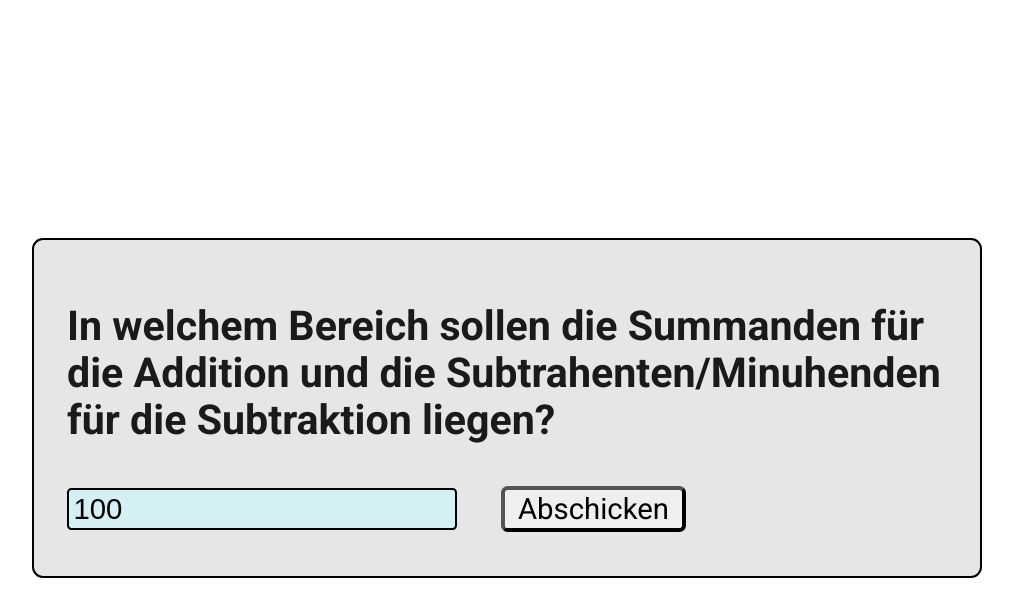
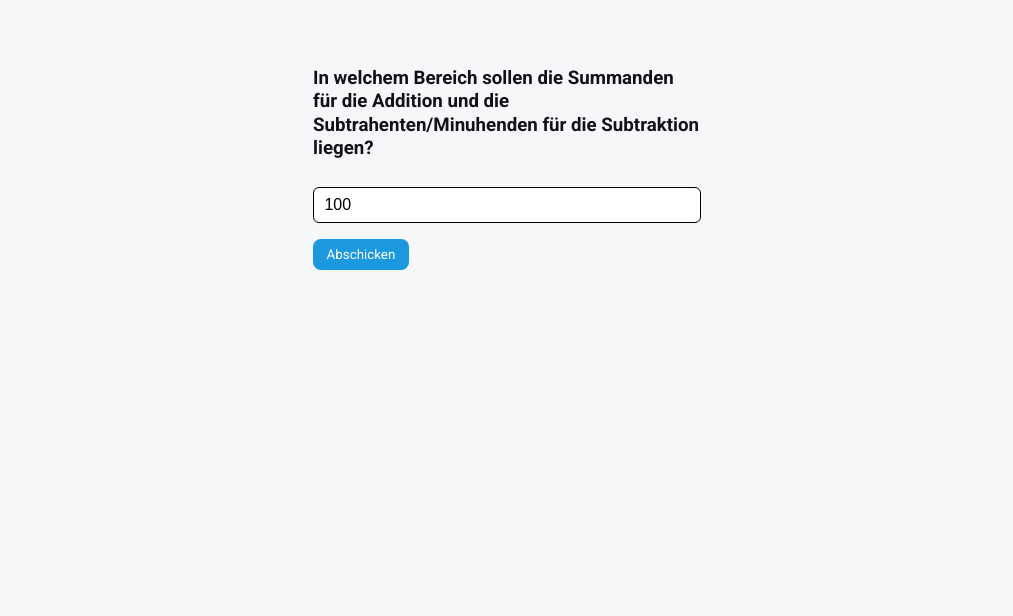
Before and after one commit to lt20202122/Wuerfel-Nachhilfe, a React (Vite) app in the folder React/: page / in a window 1280 px wide. Shown: the top 616 px of the page, without its empty margins (133-1146 px from the left). Built offline with nearby package versions, Linux system fonts and the light colour scheme.

Commit message:
Finishing 1.0 WN

```diff
--- a/React/src/Area.css
+++ b/React/src/Area.css
@@ -1,33 +1,40 @@
-body {
-    display:flex;
-    justify-content:center;
-    align-items:center;
-    height:440px;
+/* component layout */
+.learnArea{
+    padding:1rem;
+    max-width:420px;
+    width:100%;
+    color:var(--text);
+    line-height:1.25;
 }
-.learnArea {
-    line-height:1.15;
-    background-color:hsl(0,0%,90%);
-    border: 1px solid black;
-    border-radius:5px;
-    width:400px;
-    padding:15px;
-    padding-top:10px;
-    padding-bottom:20px;
-    color:hsl(0,0%,10%);
-    zoom:2.2
+
+.learnArea.card{padding:1.25rem}
+
+input[type="number"]{
+    background-color: #fff;
+    border:1px solid rgba(0,0,0,0.12);
+    border-radius:6px;
+    padding:0.5rem 0.65rem;
+    font-size:1rem;
+    width:100%;
+    margin:0.5rem 0 1rem 0;
 }
-input {
-    background-color:hsla(188, 100%, 89%, 0.568);
-    border: 1px solid black;
-    border-radius:2px;
-    margin-right:20px;
+
+input[type="number"]:focus{ outline:3px solid rgba(27,152,224,0.14); border-color:var(--accent) }
+
+button{
+    font-family: Roboto, Inter, Arial, sans-serif;
+    border-radius: 8px;
+    padding:0.5rem 0.85rem;
+    background:var(--accent);
+    color:white;
+    border:none;
+    cursor:pointer;
+    transition: transform 0.12s ease, box-shadow 0.12s ease;
 }
-button {
-    font-family: "Roboto";
-    border-radius: 3px;
-    transition: transform 0.2s ease, background-color 0.2s ease;
+button:hover{ transform: translateY(-2px); box-shadow: 0 8px 18px rgba(16,24,40,0.06) }
+button:disabled{ opacity:0.6; cursor:not-allowed }
+
+@media (max-width:480px){
+    body{ padding:1rem }
+    .learnArea{ padding:.75rem }
 }
-button:hover {
-    background-color:hsl(0,0%,85%);
-    transform: scale(1.1);
-}
--- a/React/src/Area.jsx
+++ b/React/src/Area.jsx
@@ -22,7 +22,7 @@ function Area(props) {
         <input
           type="number"
           value={areaAddSub}
-          onChange={(e) => setAreaAddSub(e.target.value)}
+          onChange={(e) => setAreaAddSub(Number(e.target.value))}
           placeholder="In welchem Bereich soll deine Zahl liegen? 1-?"
           step={100}
           min={100}
@@ -41,7 +41,7 @@ function Area(props) {
       <input
         type="number"
         value={areaMulDiv}
-        onChange={(e) => setAreaMulDiv(e.target.value)}
+        onChange={(e) => setAreaMulDiv(Number(e.target.value))}
         placeholder="In welchem Bereich soll deine Zahl liegen? 1-?"
         step={20}
         min={20}
--- a/React/src/Start.jsx
+++ b/React/src/Start.jsx
@@ -7,6 +7,7 @@ function Start() {
   const [task, setTask] = useState([]);
   const [input, setInput] = useState("");
   const [feedback, setFeedback] = useState();
+  const [active, setActive] = useState(false)
 
   const [submitted, setSubmitted] = useState(false);
   const [submittedAddSub, setSubmittedAddSub] = useState(false);
@@ -16,22 +17,38 @@ function Start() {
   const createTask = () => {
     let operatorNUM = Math.floor(Math.random() * 4) + 1;
     if (operatorNUM === 1) {
-      let num1 = Math.floor(Math.random() * areaAddSub) + 1;
-      let num2 = Math.floor(Math.random() * areaAddSub) + 1;
-      setTask([num1, "+", num2]);
-    } else if (operatorNUM === 2) {
-      let num1 = Math.floor(Math.random() * areaAddSub) + 1;
-      let num2 = Math.floor(Math.random() * areaAddSub) + 1;
-      setTask([num1, "-", num2]);
-    } else if (operatorNUM === 3) {
-      let num1 = Math.floor(Math.random() * areaMulDiv) + 1;
-      let num2 = Math.floor(Math.random() * areaMulDiv) + 1;
-      setTask([num1, "*", num2]);
-    } else if (operatorNUM === 4) {
-      let num1 = Math.floor(Math.random() * areaMulDiv) + 1;
-      let num2 = Math.floor(Math.random() * areaMulDiv) + 1;
-      setTask([num1, "/", num2]);
-    }
+      console.log("Operator: +")
+      let num1 = Math.floor(Math.random() * Number(areaAddSub)) + 1;
+      let num2 = Math.floor(Math.random() * Number(areaAddSub)) + 1;
+      setTask([num1,"+",num2])
+      }
+
+      else if (operatorNUM === 2) {
+        console.log("Operator: -")
+        let num1 = Math.floor(Math.random() * areaAddSub) + 1;
+        let num2 = Math.floor(Math.random() * areaAddSub) + 1;
+
+        if (num1>num2) setTask([num1, "-", num2]);
+        else setTask([num2,"-",num1])
+      }
+
+      else if (operatorNUM === 3) {
+        console.log("Operator: *")
+        let num1 = Math.floor(Math.random() * Number(areaMulDiv)) + 1;
+        let num2 = Math.floor(Math.random() * Number(areaMulDiv)) + 1;
+        setTask([num1, "*", num2]);
+      }
+      else if (operatorNUM === 4) {
+        console.log("Operator: /")
+        let num1;
+        let num2;
+        //check task
+        do {
+          num1 = Math.floor(Math.random() * Number(areaMulDiv)) + 1;
+          num2 = Math.floor(Math.random() * Number(areaMulDiv)) + 1;
+        } while (num1 % num2 !== 0);
+        setTask([num1, "/", num2]);
+      }
   };
 
 
@@ -42,24 +59,34 @@ function Start() {
     setInput("")
     setFeedback(null)
     setSolution(null)
-    document.getElementById("solINPUT").disabled=false
+    setActive(false)
+    console.log("Handling new Task")
     createTask()
 
   }
   const handleInputSet = () => {
-    if (Number(input) === solution) {
-      setFeedback(<p>Richtig!</p>);
+    const numericInput = Number(input);
+    let baseFeedback;
+    if (numericInput === solution) {
+      baseFeedback = <p>Richtig!</p>;
     } else {
-      setFeedback(<><p>Leider falsch!</p>
-      <p>Die richtige Lösung wäre {solution} gewesen.</p></>);
+      baseFeedback = (
+        <>
+          <p>Leider falsch!</p>
+          <p>Die richtige Lösung wäre {solution} gewesen.</p>
+        </>
+      );
     }
-    document.getElementById("solINPUT").disabled=true
-    setFeedback(prev => (
+
+    const newFeedback = (
       <>
-        {prev}
+        {baseFeedback}
         <button onClick={handleNewTask}>Neue Aufgabe</button>
       </>
-    ));
+    );
+
+    setFeedback(newFeedback);
+    setActive(true);
   };
 
   return (
@@ -89,6 +116,8 @@ function Start() {
         setSolution={setSolution}
         input={input}
         setInput={setInput}
+        active={active}
+        setActive={setActive}
         />
       )}
     </div>
--- a/React/src/Task.css
+++ b/React/src/Task.css
@@ -1,30 +1,34 @@
-body {
-    display:flex;
-    justify-content:center;
-    align-items:center;
-    height:800px;
+.displayNums {
+    display: flex;
+    flex-direction: column;
+    border-radius: 10px;
+    padding: 1.25rem;
+    background-color: var(--card);
+    transition: height 0.3s ease;
+    max-width:360px;
+    width:100%;
+    border: 1px solid hsla(0, 0%, 0%, 0.23);
 }
-.displayNums {
-    height:130px;
-    display:flex;
-    flex-direction:column;
-    zoom:2.2;
-    border:1px solid black;
-    border-radius:10px;
-    padding:15px;
-    background-color:hsl(0,0%,90%);
-    padding-left:60px;
-    padding-right:60px;
-}
-.displayNums.solution {
-    height:430px;
-}
+
 .header {
     flex: 0 0 auto;
 }
+
+.header p{ margin:0.5rem 0 }
+
 .feedback-container {
-    flex: 1 1 auto; /* nimmt den restlichen Platz ein */
-    display: flex;
-    flex-direction: column;
-    justify-content: flex-end; /* Inhalt immer unten */
+    display:flex;
+    gap:0.5rem;
+    margin-top:0.75rem;
 }
+
+input[type="number"]{ /* keep consistent with Area.css */
+    padding:0.5rem 0.65rem;
+    border-radius:6px;
+    border:1px solid rgb(0, 0, 0);
+    width:100%;
+}
+
+@media (max-width:480px){
+    .displayNums{ padding:.9rem }
+}
--- a/React/src/Task.jsx
+++ b/React/src/Task.jsx
@@ -13,7 +13,9 @@ function Task (props) {
         solution,
         setSolution,
         input,
-        setInput
+        setInput,
+        active,
+        setActive
     } = props
     useEffect(() => {
         if (task.length === 0) return;
@@ -24,9 +26,10 @@ function Task (props) {
     }, [task]);
 
     return (
-        <div className="displayNums">
+        <div className={`displayNums ${active ? "solution" : ""}`}>
             <div className="header">
                 <h3>Löse die folgende Aufgabe:</h3>
+                {console.log("task: "+task)}
                 <p>{task.join(" ")}</p>
                 <input
                     value={input}
@@ -34,10 +37,11 @@ function Task (props) {
                     id="solINPUT"
                     placeholder="Gib deine Lösung ein"
                     onChange={handleInputChange}
+                    disabled={active}
                 />
                 <button onClick={handleInputSet}>Prüfen</button>
             </div>
-            <div className="feedback-container">
+            <div className="feedback-container" aria-live="polite">
                 {feedback}
             </div>
         </div>
--- a/React/src/index.css
+++ b/React/src/index.css
@@ -1,3 +1,28 @@
-body {
-    font-family:"Roboto", Arial, sans-serif;
+:root{
+    --bg: #f6f7f9;
+    --card: #f0f2f5;
+    --accent: #1b98e0;
+    --text: #111217;
+    --muted: #6b7280;
 }
+*{box-sizing:border-box}
+html,body,#root{height:100%}
+body{
+    margin:0;
+    font-family: Roboto, Inter, Arial, sans-serif;
+    background:var(--bg);
+    color:var(--text);
+    display:flex;
+    align-items:center;
+    justify-content:center;
+    padding:2rem;
+    -webkit-font-smoothing:antialiased;
+}
+
+/* small utility */
+.card{
+    background:var(--card);
+    border:1px solid rgb(0, 0, 0);
+    border-radius:10px;
+    box-shadow: 0 8px 24px rgba(16,24,40,0.04);
+}
```
